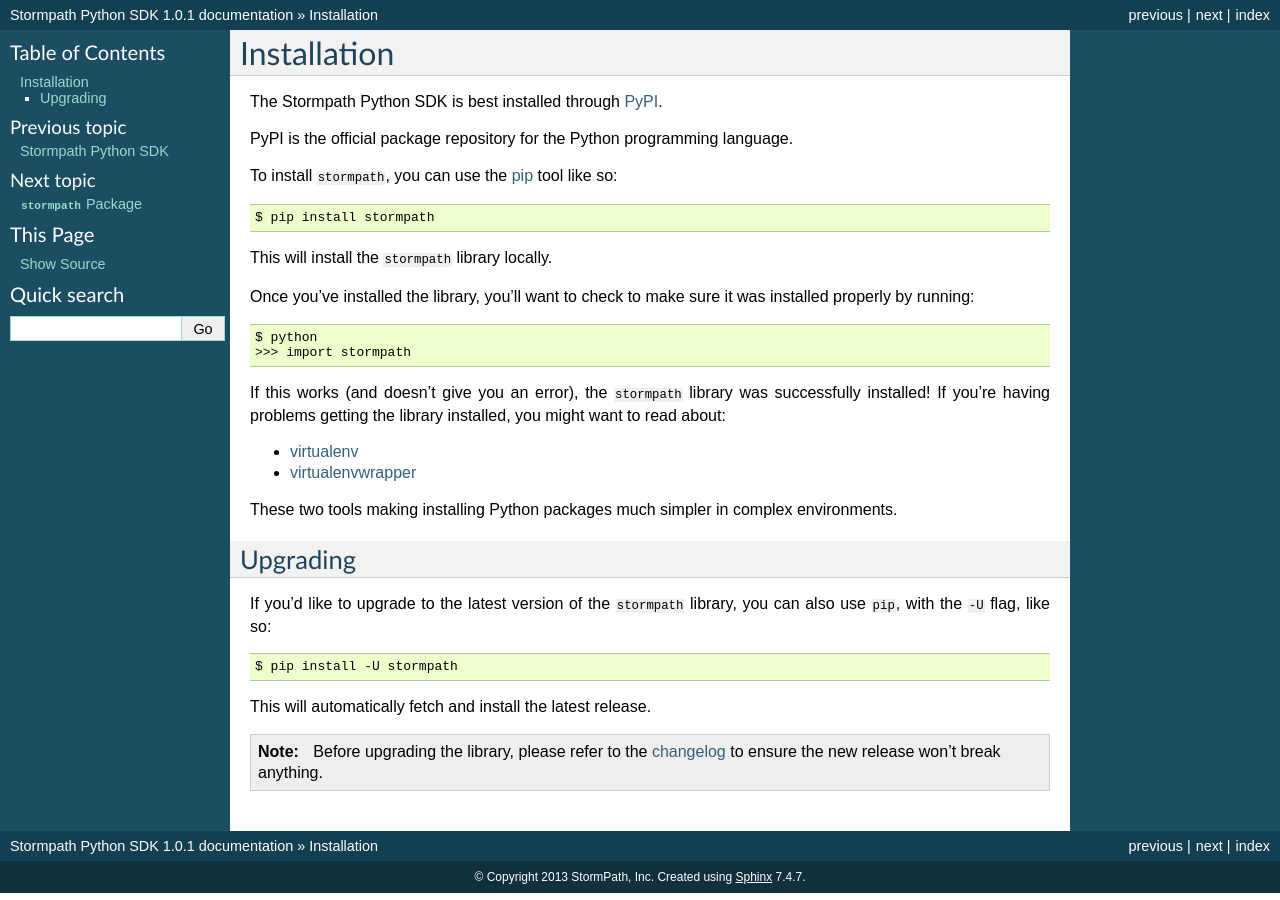
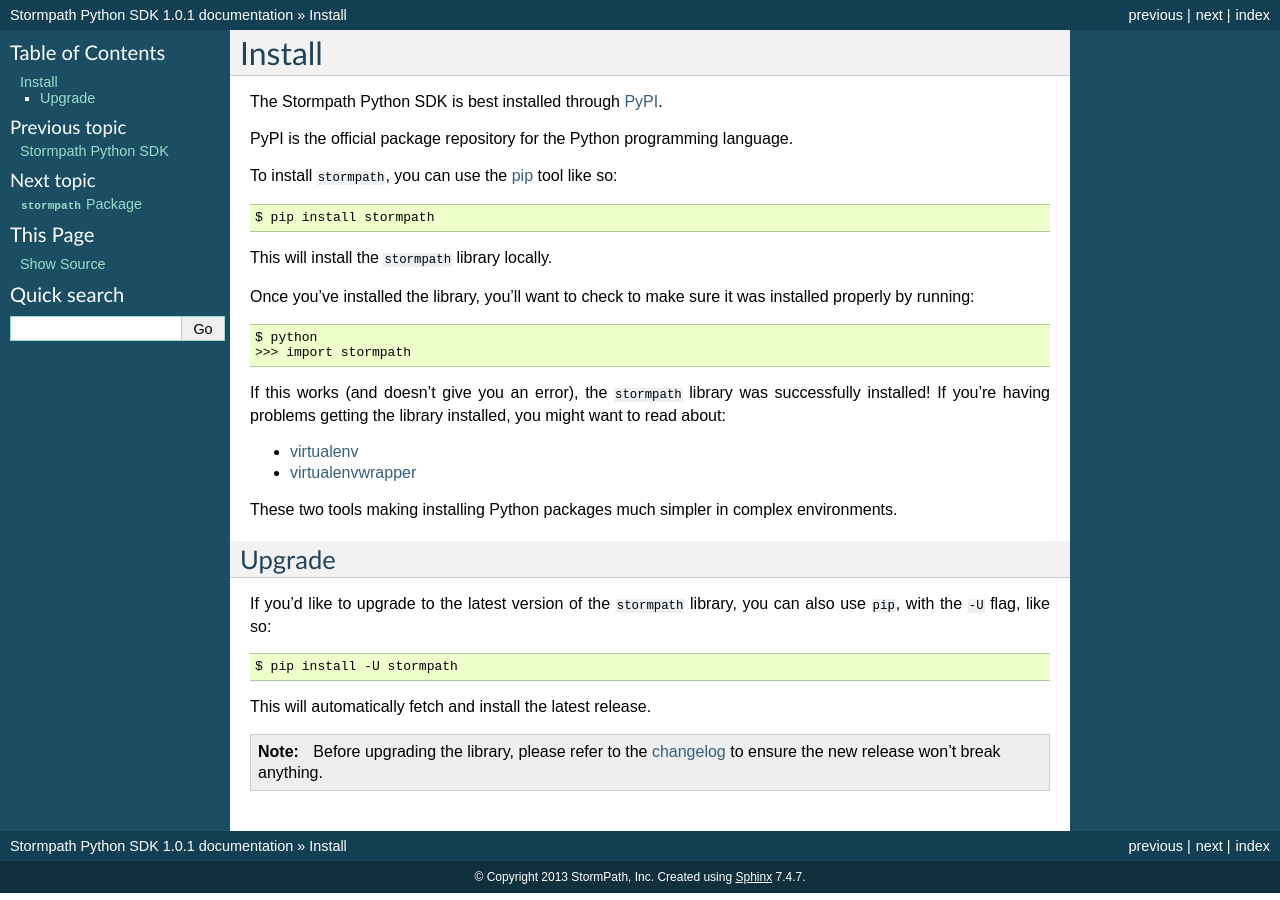
Before and after one commit to stormpath/stormpath-sdk-python, a Sphinx documentation site: the page built from docs/install.rst, in a window 1280 px wide. Built offline with Sphinx 7.4.7, drawn with Linux system fonts in a browser that asks for light colours; pages that are not in the unit, such as notebooks, are missing from menus.

Commit message:
Fixing naming.

```diff
--- a/docs/index.rst
+++ b/docs/index.rst
@@ -109,7 +109,8 @@
 .. toctree::
     :maxdepth: 3
 
-    installation
+    install
+    configure
 
 
 API Documentation
--- a/docs/installation.rst
+++ b/docs/install.rst
@@ -1,5 +1,5 @@
-Installation
-============
+Install
+=======
 
 The Stormpath Python SDK is best installed through `PyPI
 <https://pypi.python.org/pypi/stormpath>`_.
@@ -30,8 +30,8 @@
 environments.
 
 
-Upgrading
----------
+Upgrade
+-------
 
 If you'd like to upgrade to the latest version of the ``stormpath`` library, you
 can also use ``pip``, with the ``-U`` flag, like so::
```
